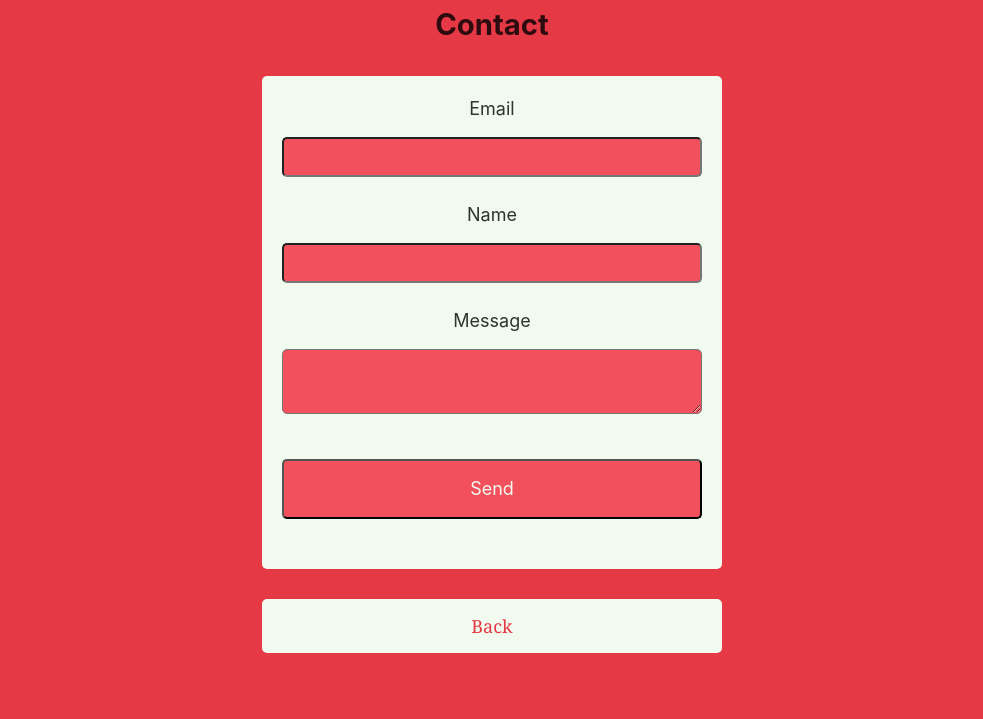
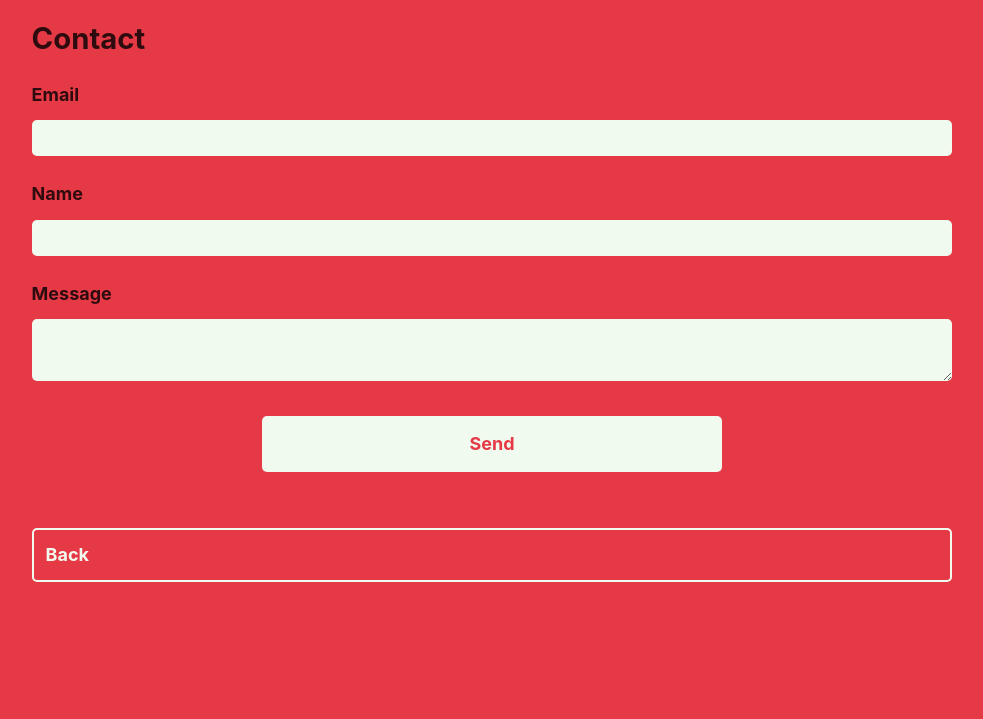
Before and after one commit to johnmccormick/landing-page, a Gatsby site: page /contact in a window 1280 px wide. Shown: the part 102-821 px from the top of the page, without its empty margins (148-1131 px from the left). After the commit the page ends 800 px from the top, so only its background shows below. Built offline with nearby package versions, Linux system fonts and the light colour scheme; Gatsby itself is replaced by a stand-in of ours.

Commit message:
Style improvements

```diff
--- a/package.json
+++ b/package.json
@@ -1,4 +1,4 @@
-  {
+{
   "name": "john-mccormick-landing-page",
   "private": false,
   "description": "Landing page for Developer John McCormick",
--- a/src/components/layout.css
+++ b/src/components/layout.css
@@ -2,7 +2,7 @@ html {
   font-family: sans-serif;
   -ms-text-size-adjust: 100%;
   -webkit-text-size-adjust: 100%;
-  background: #e63946;
+  background: var(--main-red);
 }
 body {
   margin: 0;
--- a/src/components/layout.js
+++ b/src/components/layout.js
@@ -4,6 +4,7 @@ import { useStaticQuery, graphql } from "gatsby"
 
 import Header from "./header"
 import "./layout.css"
+import "../styles/custom-layout.css"
 
 const Layout = ({ children }) => {
   const data = useStaticQuery(graphql`
@@ -20,20 +21,14 @@ const Layout = ({ children }) => {
       <Header siteTitle={data.site.siteMetadata.title} />
       <div style={{
         maxWidth: 960,
-        textAlign: `center`,
         padding: `0 1.0875rem 1.45rem`,
         margin: `40px auto`,
         display: `flex`,
         flexDirection: `column`,
         alignItems: `center`
       }}>
-        <h1 style={{ color: `#f1faee` }}>{data.site.siteMetadata.title}</h1>
-        <main
-          style={{
-            minWidth: `50%`,
-            textAlign: `center`,
-          }}
-        >
+        <main>
+          <h1 style={{ color: `#f1faee` }}>{data.site.siteMetadata.title}</h1>
           {children}
         </main>
       </div>
--- a/src/components/widget.js
+++ b/src/components/widget.js
@@ -1,39 +1,25 @@
 import React from "react"
 import { Link } from "gatsby"
 
-const Widget = ({ url, text, link }) => {
-  const innerStyle =
-  {
-    display: `block`,
-    border: `2px solid #f1faee`,
-    borderRadius: `5px`,
-    padding: `12px`,
-    textDecoration: `none`,
-    color: `#f1faee`,
-  };
-  const flipped =
-  {
-    background: `#f1faee`,
-    color: `#e63946`,
-  }
-
-  return <div style={{
-    margin: `30px auto 0px`,
-  }}>{link
+const Widget = ({ url, title, subtitle, link }) => {
+  return <>
+  {link
     ? <Link
-      style={Object.assign({}, innerStyle, flipped)}
+      className="widget"
       to={link}
     >
-      {text}
+      <span class="bold">{title}</span>
     </Link>
     : (
       <a
-        style={innerStyle}
-        href={url}>
-        {text}
+        className="widget"
+        href={url}
+        target="_blank"
+      >
+        <span class="bold">{title}</span><span class="widget-right">{subtitle}</span>
       </a>
     )}
-  </div>
+  </>
 }
 
 export default Widget
--- a/src/pages/contact.js
+++ b/src/pages/contact.js
@@ -4,8 +4,6 @@ import React from "react"
 import Layout from "../components/layout"
 import SEO from "../components/seo"
 import Widget from "../components/widget"
-
-import '../styles/form.css'
 
 class Contact extends React.Component {
   constructor(props) {
@@ -40,12 +38,9 @@ class Contact extends React.Component {
     return (
       <Layout>
         <SEO title="Contact" />
-        <h2>Contact</h2>
         {submitted ?
           <>
-            <h2 style={{
-              color: `#1d3557`
-            }}>Message sent!</h2>
+            <h2>Message sent!</h2>
             <div className="form-preview">
               <p><span className="bold">Name:</span> {name}</p>
               <p><span className="bold">Email:</span> {email}</p>
@@ -54,6 +49,7 @@ class Contact extends React.Component {
           </>
           :
           <>
+            <h2>Contact</h2>
             <form
               onSubmit={this.handleSubmit}
             >
@@ -69,11 +65,13 @@ class Contact extends React.Component {
                 Message
               </label>
               <textarea required name="message" onChange={this.handleChange} />
-              {submitting ? <button>Sending...</button> : <button type="submit">Send</button>}
+              <div className="button-container">
+                {submitting ? <button>Sending...</button> : <button type="submit">Send</button>}
+              </div>
             </form>
           </>
         }
-        <Widget link="/" text="Back"></Widget>
+        <Widget link="/" title="Back"></Widget>
       </Layout >
     )
   }
--- /dev/null
+++ b/src/styles/custom-layout.css
@@ -0,0 +1,98 @@
+/* CORE */
+:root {
+    --main-red: #e63946;
+    --very-very-pale-green: #f1faee;
+}
+
+body {
+    font-family: -apple-system, BlinkMacSystemFont, Segoe UI, Roboto, Oxygen, Ubuntu, Cantarell, Fira Sans, Droid Sans, Helvetica Neue, sans-serif;
+}
+
+main {
+    min-width: 100%;
+}
+
+h2 {
+    margin: 2.25rem auto 1.5rem;
+}
+
+/* MAIN THEME */
+.widget {
+    display: flex;
+    flex-direction: row;
+    justify-content: space-between;
+    margin: 5px auto 25px;
+    border: 2px solid var(--very-very-pale-green);
+    border-radius: 5px;
+    padding: 12px;
+    text-decoration: none;
+    color: var(--very-very-pale-green);
+}
+
+.flipped {
+    background-color: var(--very-very-pale-green);
+    color: var(--main-red);
+}
+
+/* HELPER */
+.bold {
+    font-weight: bold;
+}
+
+/* FORM */
+form {
+    display: flex;
+    flex-direction: column;
+    justify-content: center;
+}
+
+form label {
+    margin: 0px 0px 12px;
+    font-weight: bold;
+}
+
+form input,
+form textarea {
+    color: var(--main-red);
+    border-radius: 5px;
+    border: none;
+    padding: 5px 20px 5px 10px;
+    margin: 0px 0px 25px;
+    background-color: var(--very-very-pale-green);
+}
+
+form textarea {
+    min-width: 100%;
+    resize: vertical;
+    max-height: 200px;
+}
+
+form .button-container {
+ width: 100%;
+ text-align: center;
+}
+
+form button {
+    margin: 10px 0 30px;
+    padding: 15px;
+    color: var(--main-red);
+    border-radius: 5px;
+    border: none;
+    background-color: var(--very-very-pale-green);
+    cursor: pointer;
+    font-weight: bold;
+    width: 50%;
+}
+
+.form-preview {
+    margin: 1.5rem 0;
+    padding: 15px;
+    text-align: left;
+    background-color: var(--very-very-pale-green);
+    border-radius: 5px;
+}
+
+.form-preview p {
+    margin: 0.5rem;
+    padding: 0.2rem 0;
+}
--- a/src/styles/form.css
+++ /dev/null
@@ -1,56 +0,0 @@
-/* TODO: var it up! */
-
-:root {
-    --faded-main-red: #f2505c;
-}
-
-form {
-    display: flex;
-    flex-direction: column;
-    justify-content: center;
-    font-family: -apple-system, BlinkMacSystemFont, Segoe UI, Roboto, Oxygen, Ubuntu, Cantarell, Fira Sans, Droid Sans, Helvetica Neue, sans-serif;
-    background-color: #f1faee;
-    padding: 20px;
-    border-radius: 5px;
-}
-
-form label {
-    margin: 0px 0px 15px;
-    text-align: center;
-}
-
-form input,
-form textarea {
-    color: #f1faee;
-    border-radius: 5px;
-    padding: 5px 20px 5px 10px;
-    margin: 0px 0px 25px;
-    background-color: var(--faded-main-red);
-    min-width: 100%;
-}
-
-form button {
-    margin: 20px 0 30px;
-    padding: 15px;
-    color: #f1faee;
-    border-radius: 5px;
-    background-color: var(--faded-main-red);
-    cursor: pointer;
-}
-
-.form-preview {
-    margin-top: 1.7rem;
-    padding: 15px;
-    text-align: left;
-    background-color: rgb(241, 250, 238);
-    border-radius: 5px;
-}
-
-.form-preview p {
-    margin: 0.5rem;
-    padding: 0.2rem 0;
-}
-
-.bold {
-    font-weight: bold;
-}
```
Also changed, not shown: src/pages/index.js (+12 -7 lines), README.md (deleted), 1 other file.
